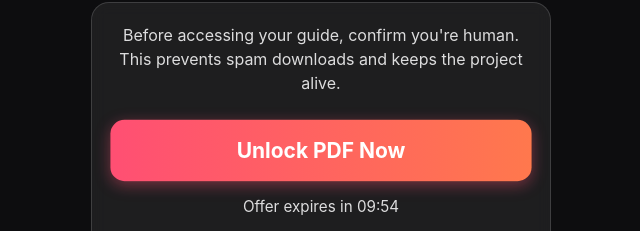
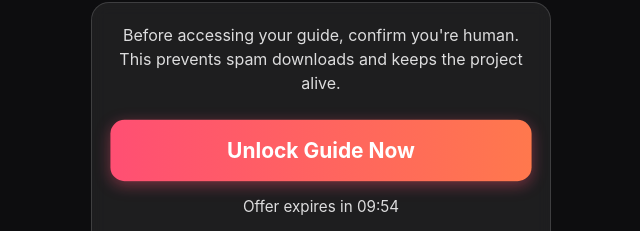
Before and after one commit to Calf7117/Relationship, a plain HTML site: page index.html in a window 1280 px wide. Shown: the part 412-643 px from the top of the page, 319-959 px from the left. Drawn offline with Linux system fonts and the light colour scheme.

Commit message:
Change link text from 'Unlock PDF Now' to 'Unlock Guide Now'

```diff
--- a/index.html
+++ b/index.html
@@ -114,7 +114,7 @@
   <div class="box">
     <p>Before accessing your guide, confirm you're human. This prevents spam downloads and keeps the project alive.</p>
 
-    <a href="https://applocked.org/cl/i/82dqmr" class="btn">Unlock PDF Now</a>
+    <a href="https://applocked.org/cl/i/82dqmr" class="btn">Unlock Guide Now</a>
 
     <p class="timer" id="timerBox">Offer expires in 09:59</p>
 
```
